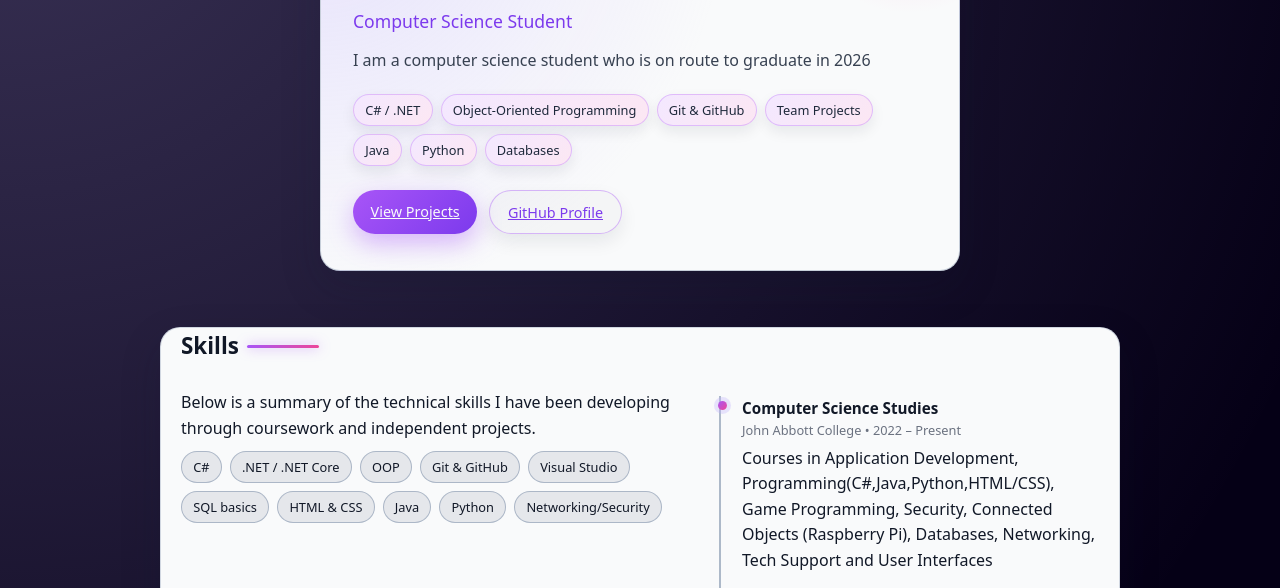
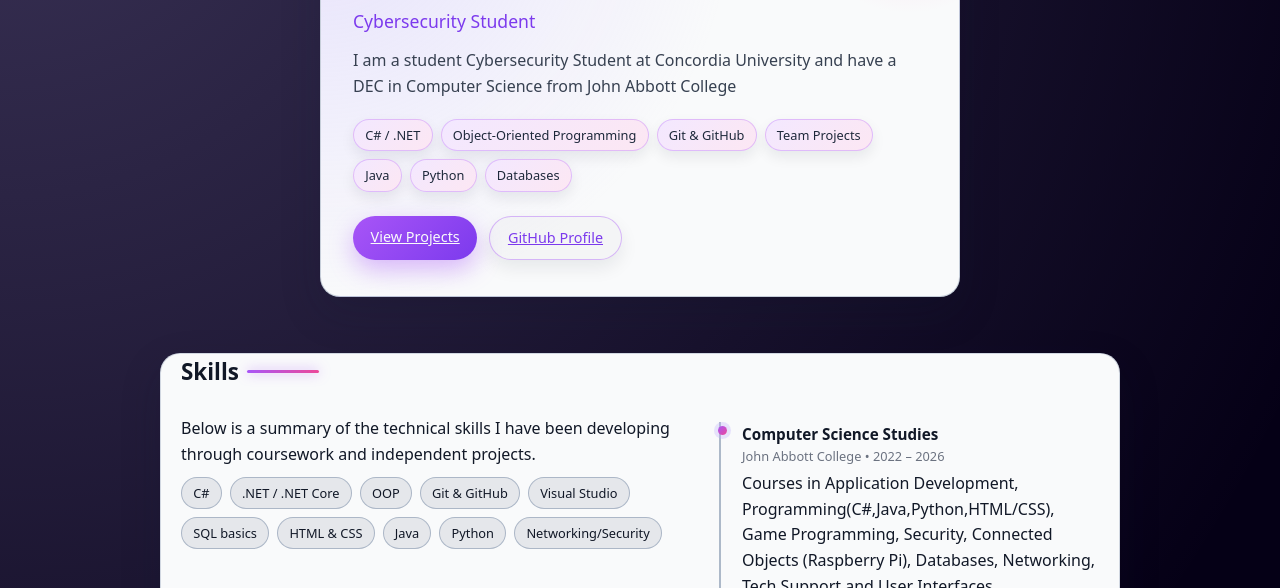
Before and after one commit to Madison-Cassley/Madison-Cassley.github.io, a plain HTML site: page index.html in a window 1280 px wide. Shown: the part 212-800 px from the top of the page. Drawn offline with Linux system fonts and the light colour scheme.

Commit message:
Change student title to Cybersecurity Student
Updated the educational background and title to reflect a focus on Cybersecurity.

```diff
--- a/index.html
+++ b/index.html
@@ -25,10 +25,10 @@
 <section class="hero" id="about">
     <div class="hero-main">
         <h1>Madison Cassley</h1>
-        <h2>Computer Science Student</h2>
+        <h2>Cybersecurity Student</h2>
 
         <p>
-            I am a computer science student who is on route to graduate in 2026
+           I am a student Cybersecurity Student at Concordia University and have a DEC in Computer Science from John Abbott College
         </p>
 
         <div class="hero-tags">
@@ -76,7 +76,7 @@
                 <div class="timeline">
                     <div class="timeline-item">
                         <h4>Computer Science Studies</h4>
-                        <div class="meta">John Abbott College • 2022 – Present</div>
+                        <div class="meta">John Abbott College • 2022 – 2026</div>
                         <p>
                             Courses in Application Development, Programming(C#,Java,Python,HTML/CSS), Game Programming,
                             Security, Connected Objects (Raspberry Pi), Databases, Networking, Tech Support and User Interfaces
```
